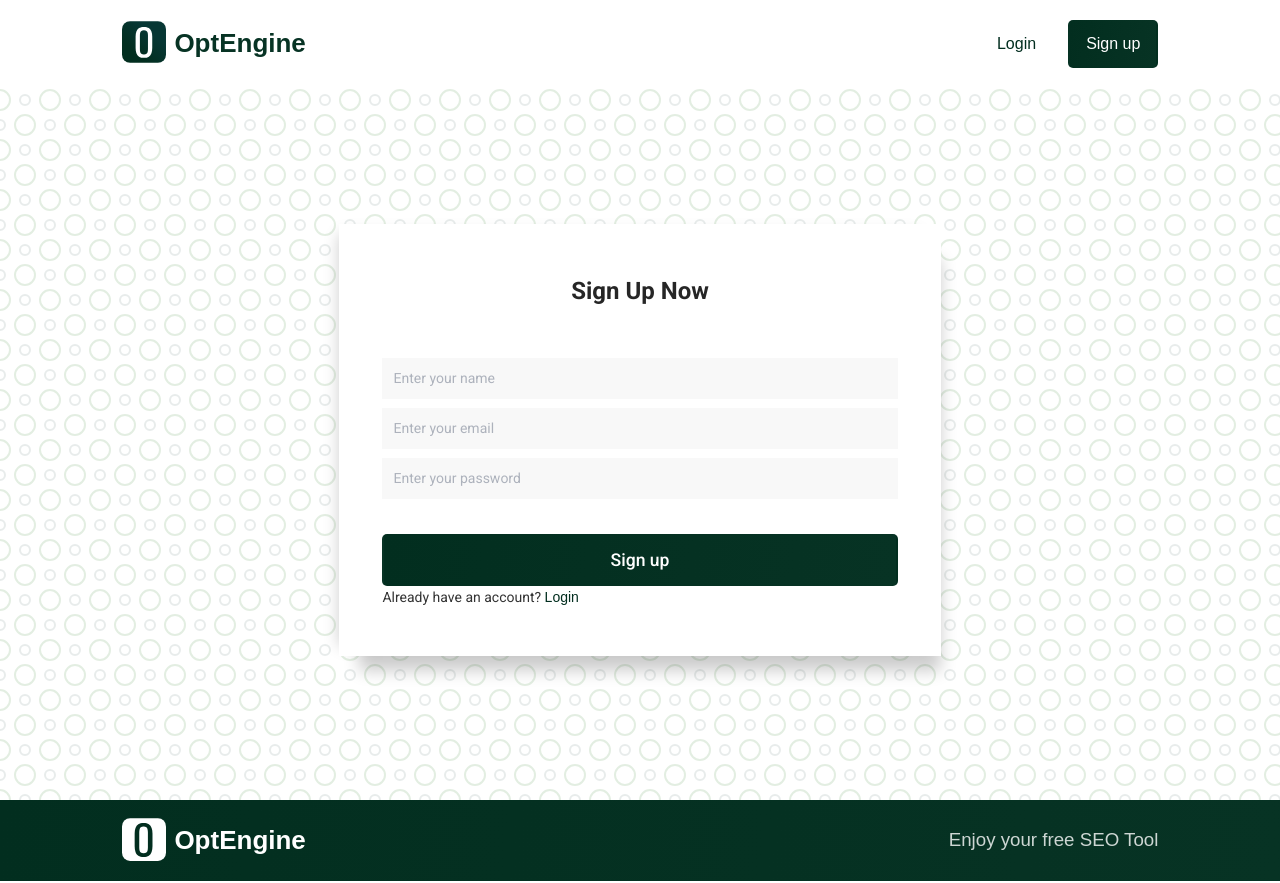
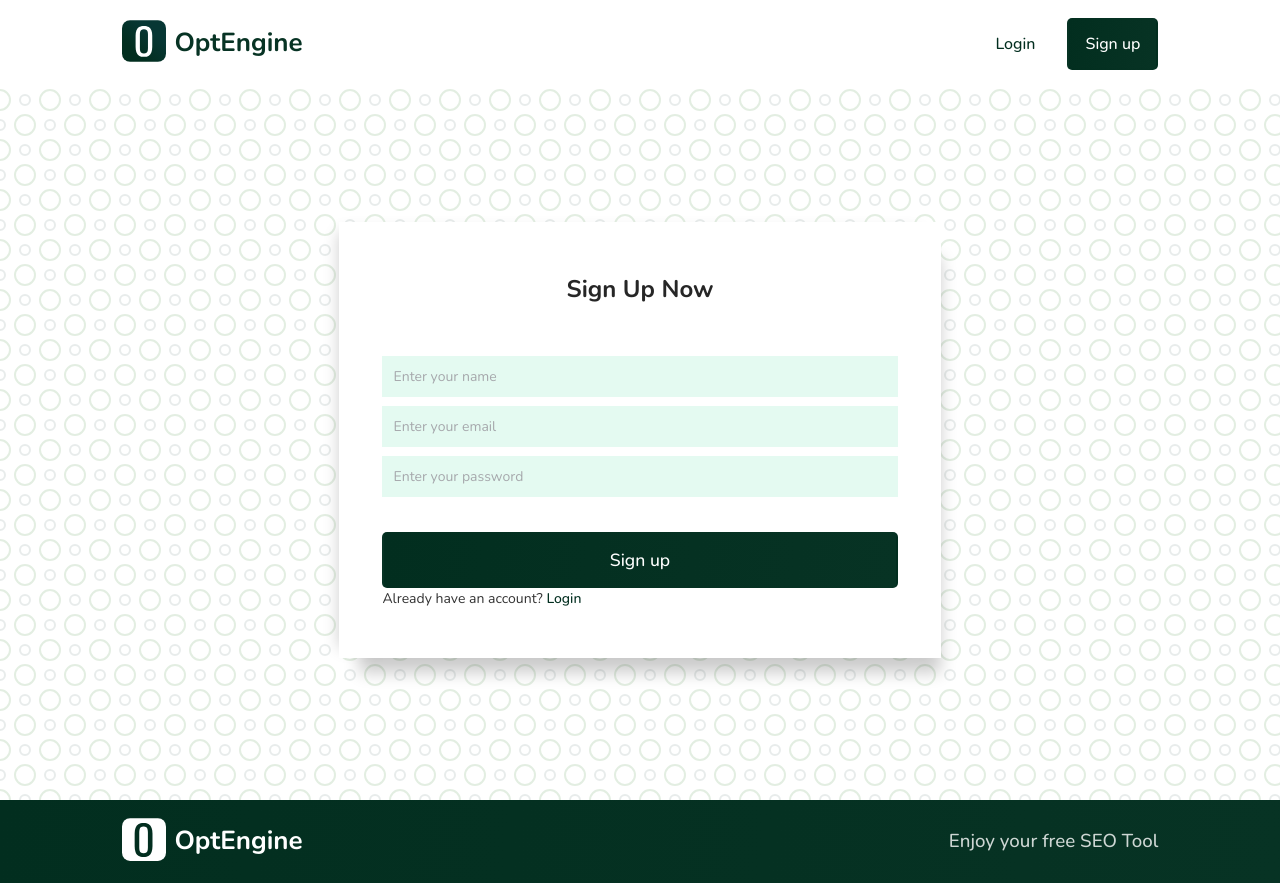
Before and after one commit to ASHIK-S-NAIR/URL-Info-Frontend, a React (Create React App) app: page /signup in a window 1280 px wide. Built offline with nearby package versions, Linux system fonts and the light colour scheme.

Commit message:
rewapped

```diff
--- a/public/index.html
+++ b/public/index.html
@@ -9,9 +9,7 @@
   <link rel="preconnect" href="https://fonts.googleapis.com">
   <link rel="preconnect" href="https://fonts.gstatic.com" crossorigin>
   <link href="https://fonts.googleapis.com/css2?family=Noto+Sans:ital,wght@0,100;0,200;0,300;0,400;0,500;0,600;0,700;0,800;0,900;1,100;1,200;1,300;1,400;1,500;1,600;1,700;1,800;1,900&display=swap" rel="stylesheet">
-  <link
-    href="https://fonts.googleapis.com/css2?family=Roboto:ital,wght@0,100;0,300;0,400;0,500;0,700;0,900;1,100;1,300;1,400;1,500;1,700;1,900&display=swap"
-    rel="stylesheet">
+  <link href="https://fonts.googleapis.com/css2?family=Nunito:ital,wght@0,200;0,300;0,400;0,500;0,600;0,700;0,800;0,900;0,1000;1,200;1,300;1,400;1,500;1,600;1,700;1,800;1,900;1,1000&display=swap" rel="stylesheet">
     <link rel="shortcut-icon" type="image/x-icon" href="./logo.svg">
   <title>OptEngine - SEO optimizing tool </title>
 </head>
--- a/src/App.css
+++ b/src/App.css
@@ -6,7 +6,7 @@
   margin: 0px;
   padding: 0px;
   box-sizing: border-box;
-  font-family: "Poppins", sans-serif;
+  font-family: 'Nunito', sans-serif;
 }
 
 :root{
@@ -23,8 +23,8 @@
 
   /* fonts */
   /* --primart-font: "Poppins", sans-serif; */
-  --primart-font: 'Noto Sans', sans-serif;
-  --secondary-font: 'Roboto', sans-serif;
+  --primart-font: 'Nunito', sans-serif;
+  --secondary-font: 'Nunito', sans-serif;
 }
 
 body{
--- a/src/pages/Auth/Login/style.css
+++ b/src/pages/Auth/Login/style.css
@@ -33,19 +33,19 @@
 }
 
 .login-form-input {
-  background-color: rgb(248, 248, 248);
+  background-color: rgb(228, 250, 241);
   border: none;
   margin-bottom: 0.6em;
   font-size: 14px;
   font-weight: 400;
   line-height: 22px;
   padding: 0.8em;
-  color: rgba(0, 0, 0, 0.85);
+  color: rgba(0, 0, 0, 0.9);
   font-family: var(--secondary-font);
 }
 
 .login-form-input::placeholder {
-  color: rgb(173, 178, 188);
+  color: rgb(166, 168, 172);
 }
 
 .login-form-cta {
--- a/src/pages/Auth/Signup/style.css
+++ b/src/pages/Auth/Signup/style.css
@@ -33,19 +33,19 @@
 }
 
 .signup-form-input {
-  background-color: rgb(248, 248, 248);
+  background-color: rgb(228, 250, 241);
   border: none;
   margin-bottom: 0.6em;
   font-size: 14px;
   font-weight: 400;
   line-height: 1.375;
   padding: 0.8em;
-  color: rgba(0, 0, 0, 0.85);
+  color: rgba(0, 0, 0, 0.9);
   font-family: var(--secondary-font);
 }
 
 .signup-form-input::placeholder {
-  color: rgb(173, 178, 188);
+  color: rgb(166, 168, 172);
 }
 
 .signup-form-info {
--- a/src/pages/Home/components/Header/index.js
+++ b/src/pages/Home/components/Header/index.js
@@ -99,7 +99,7 @@ const Header = ({ urlValues, setUrlValues, loadInsights }) => {
             <input
               type="text"
               className="header-url-form-input"
-              placeholder="Put your website URL here"
+              placeholder="Enter your website URL here"
               value={url}
               onChange={handleChange("url")}
             />
--- a/src/pages/Home/components/Header/style.css
+++ b/src/pages/Home/components/Header/style.css
@@ -13,7 +13,7 @@
 
 .header-header {
   font-size: 3.5rem;
-  font-weight: 700;
+  font-weight: 800;
   color: var(--main-color);
   width: 60%;
   text-align: center;
```
